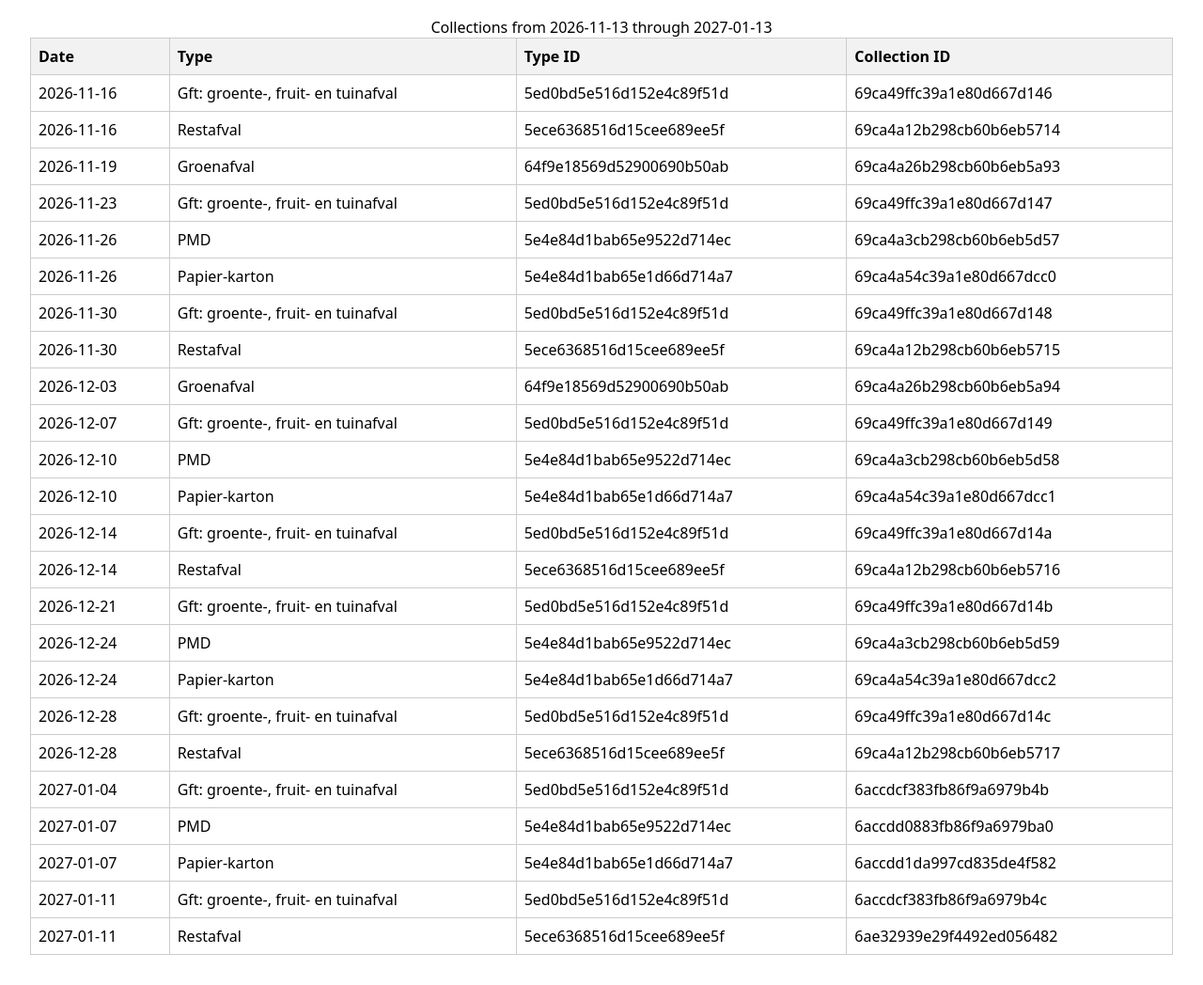
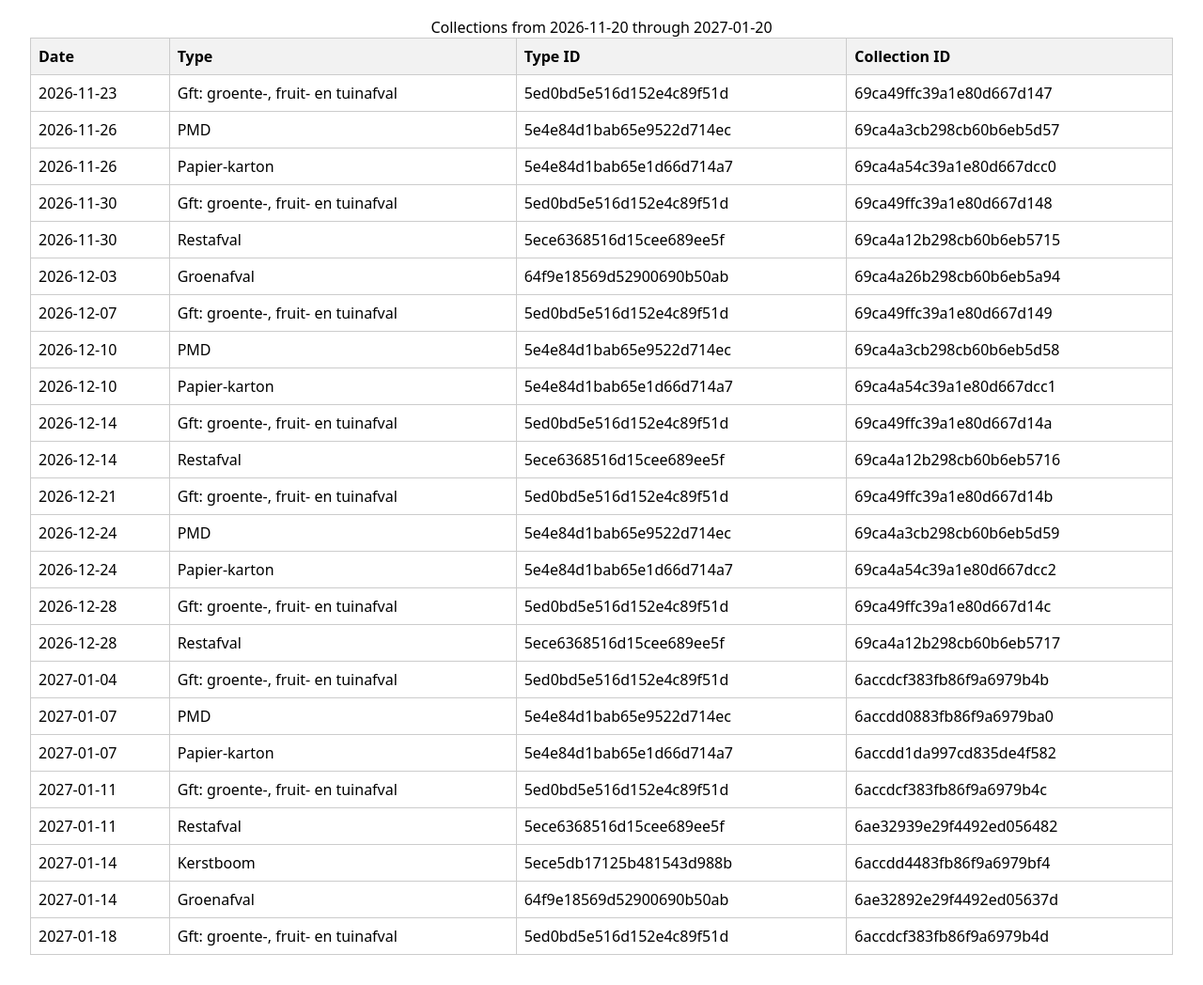
Before and after one commit to plovma/recycle-calendar, a plain HTML site: page public/calendar.html in a window 1280 px wide. Shown: the part 78-1126 px from the top of the page at 94% size. Drawn offline with Linux system fonts and the light colour scheme.

Commit message:
Update generated calendar

```diff
--- a/public/calendar.html
+++ b/public/calendar.html
@@ -14,7 +14,7 @@
 <body>
   <h1>Recycle Calendar</h1>
   <table>
-    <caption>Collections from 2026-11-13 through 2027-01-13</caption>
+    <caption>Collections from 2026-11-20 through 2027-01-20</caption>
     <thead>
       <tr>
         <th scope="col">Date</th>
@@ -24,24 +24,6 @@
       </tr>
     </thead>
     <tbody>
-      <tr>
-        <td>2026-11-16</td>
-        <td>Gft: groente-, fruit- en tuinafval</td>
-      <td>5ed0bd5e516d152e4c89f51d</td>
-      <td>69ca49ffc39a1e80d667d146</td>
-    </tr>
-      <tr>
-        <td>2026-11-16</td>
-        <td>Restafval</td>
-      <td>5ece6368516d15cee689ee5f</td>
-      <td>69ca4a12b298cb60b6eb5714</td>
-    </tr>
-      <tr>
-        <td>2026-11-19</td>
-        <td>Groenafval</td>
-      <td>64f9e18569d52900690b50ab</td>
-      <td>69ca4a26b298cb60b6eb5a93</td>
-    </tr>
       <tr>
         <td>2026-11-23</td>
         <td>Gft: groente-, fruit- en tuinafval</td>
@@ -168,6 +150,24 @@
       <td>5ece6368516d15cee689ee5f</td>
       <td>6ae32939e29f4492ed056482</td>
     </tr>
+      <tr>
+        <td>2027-01-14</td>
+        <td>Kerstboom</td>
+      <td>5ece5db17125b481543d988b</td>
+      <td>6accdd4483fb86f9a6979bf4</td>
+    </tr>
+      <tr>
+        <td>2027-01-14</td>
+        <td>Groenafval</td>
+      <td>64f9e18569d52900690b50ab</td>
+      <td>6ae32892e29f4492ed05637d</td>
+    </tr>
+      <tr>
+        <td>2027-01-18</td>
+        <td>Gft: groente-, fruit- en tuinafval</td>
+      <td>5ed0bd5e516d152e4c89f51d</td>
+      <td>6accdcf383fb86f9a6979b4d</td>
+    </tr>
     </tbody>
   </table>
 </body>
```
Also changed, not shown: 1 other file.
